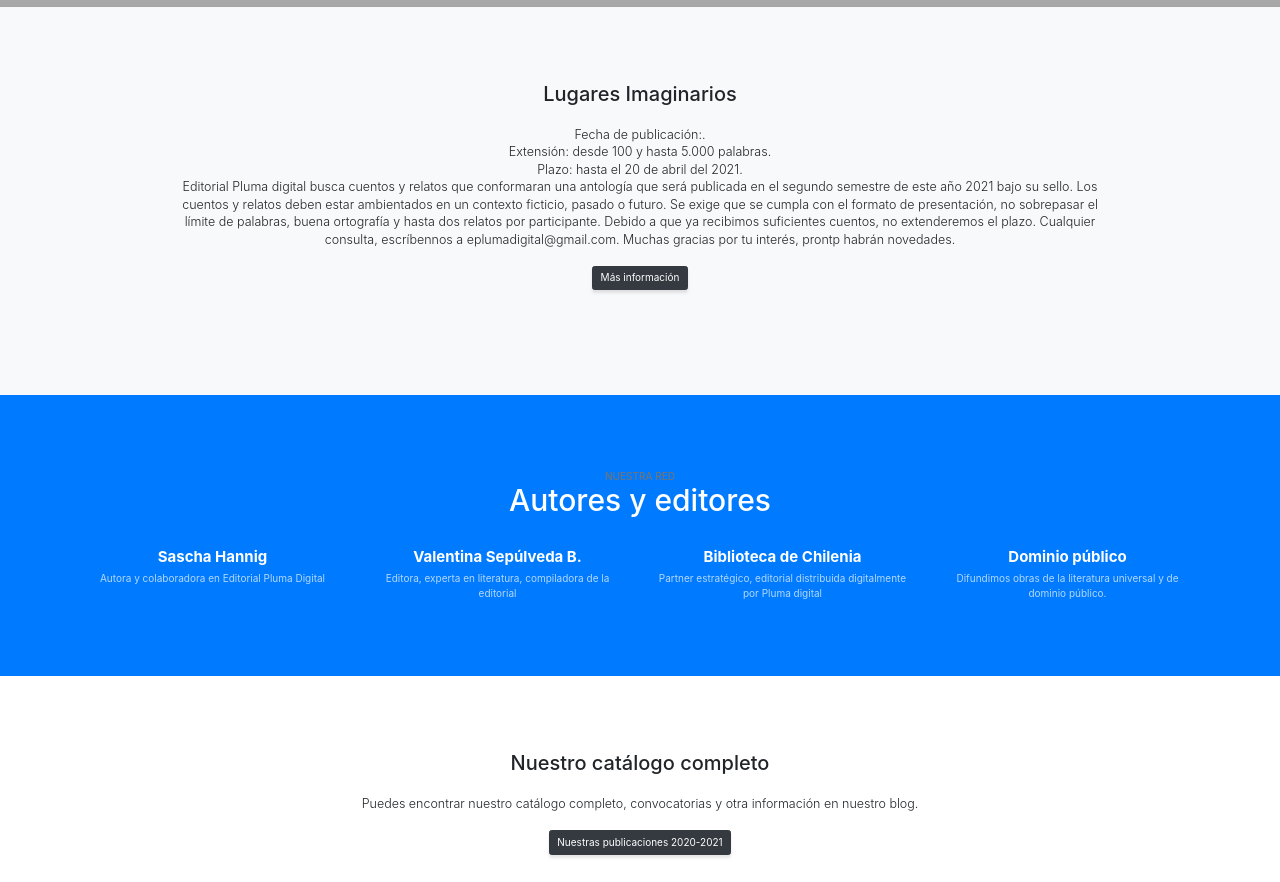
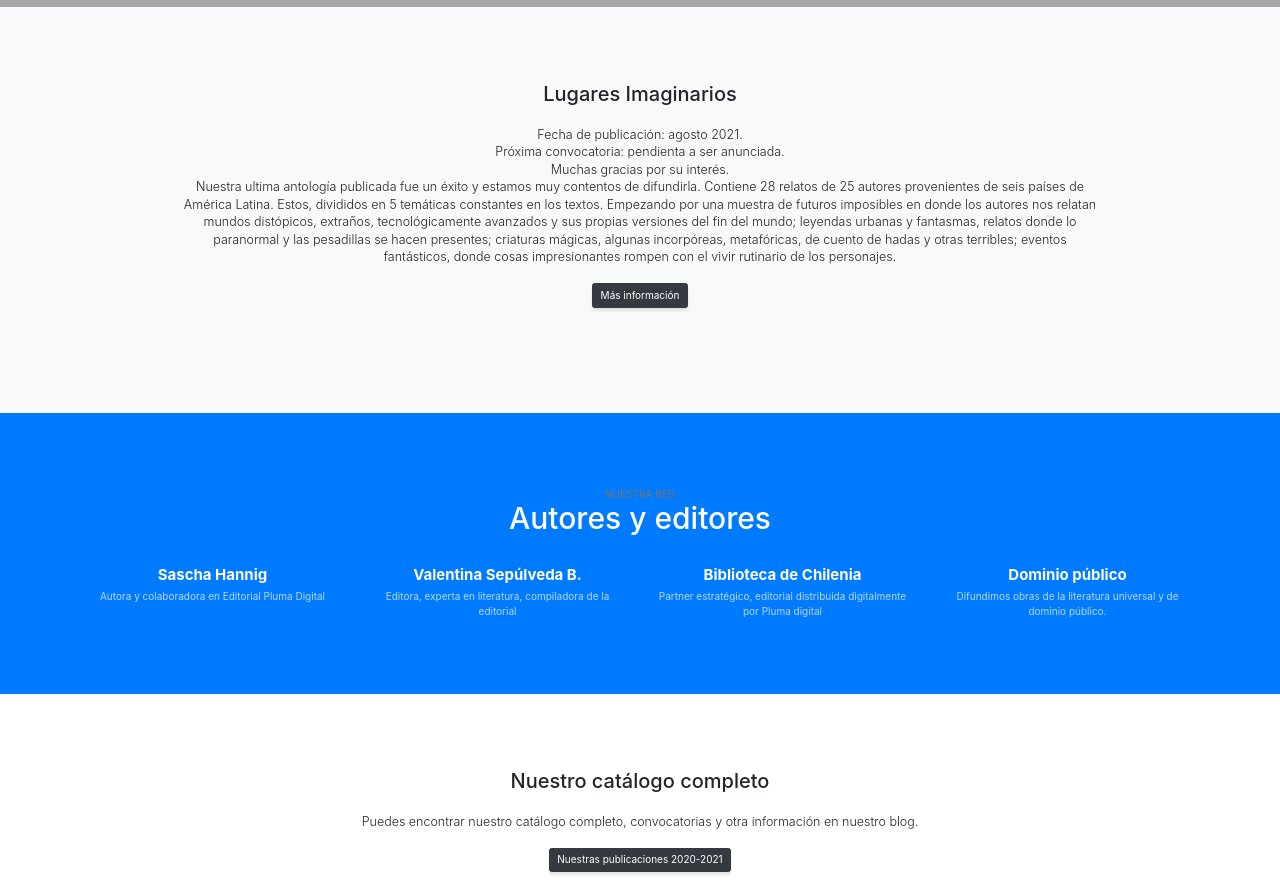
Before and after one commit to Saschannig/eplumadigital, a website with bundled scripts: page index.html in a window 1280 px wide. Shown: the part 2860-3742 px from the top of the page. Built offline with nearby package versions, Linux system fonts and the light colour scheme; grey boxes are pictures that could not be loaded.

Commit message:
Update index.html

```diff
--- a/index.html
+++ b/index.html
@@ -201,13 +201,12 @@
       <div class="row">
         <div class="col-lg-10 mx-auto">
           <h2>Lugares Imaginarios</h2> <br>
-          <p class="lead mb-5">Fecha de publicación:.<br>
-            Extensión: desde 100 y hasta 5.000 palabras.
+          <p class="lead mb-5">Fecha de publicación: agosto 2021.<br>
+            Próxima convocatoria: pendienta a ser anunciada.
             <br>
-Plazo: hasta el 20 de abril del 2021.
+Muchas gracias por su interés.
 <br>
-Editorial Pluma digital busca cuentos y relatos que conformaran una antología que será publicada en el segundo semestre de este año 2021 bajo su sello. Los cuentos y relatos deben estar ambientados en un contexto ficticio, pasado o futuro. Se exige que se cumpla con el formato de presentación, no sobrepasar el límite de palabras, buena ortografía y hasta dos relatos por participante.
-Debido a que ya recibimos suficientes cuentos, no extenderemos el plazo. Cualquier consulta, escríbennos a eplumadigital@gmail.com. Muchas gracias por tu interés, prontp habrán novedades.
+Nuestra ultima antología publicada fue un éxito y estamos muy contentos de difundirla. Contiene 28 relatos de 25 autores provenientes de seis países de América Latina. Estos, divididos en 5 temáticas constantes en los textos. Empezando por una muestra de futuros imposibles en donde los autores nos relatan mundos distópicos, extraños, tecnológicamente avanzados y sus propias versiones del fin del mundo; leyendas urbanas y fantasmas, relatos donde lo paranormal y las pesadillas se hacen presentes; criaturas mágicas, algunas incorpóreas, metafóricas, de cuento de hadas y otras terribles; eventos fantásticos, donde cosas impresionantes rompen con el vivir rutinario de los personajes.
       <br>
        <br>
           <a class="btn btn-dark btn-xl js-scroll-trigger" href="https://medium.com/editorial-pluma-digital/convocatoria-antolog%C3%ADa-lugares-imaginarios-f78a0a481d62">Más información</a>
```
